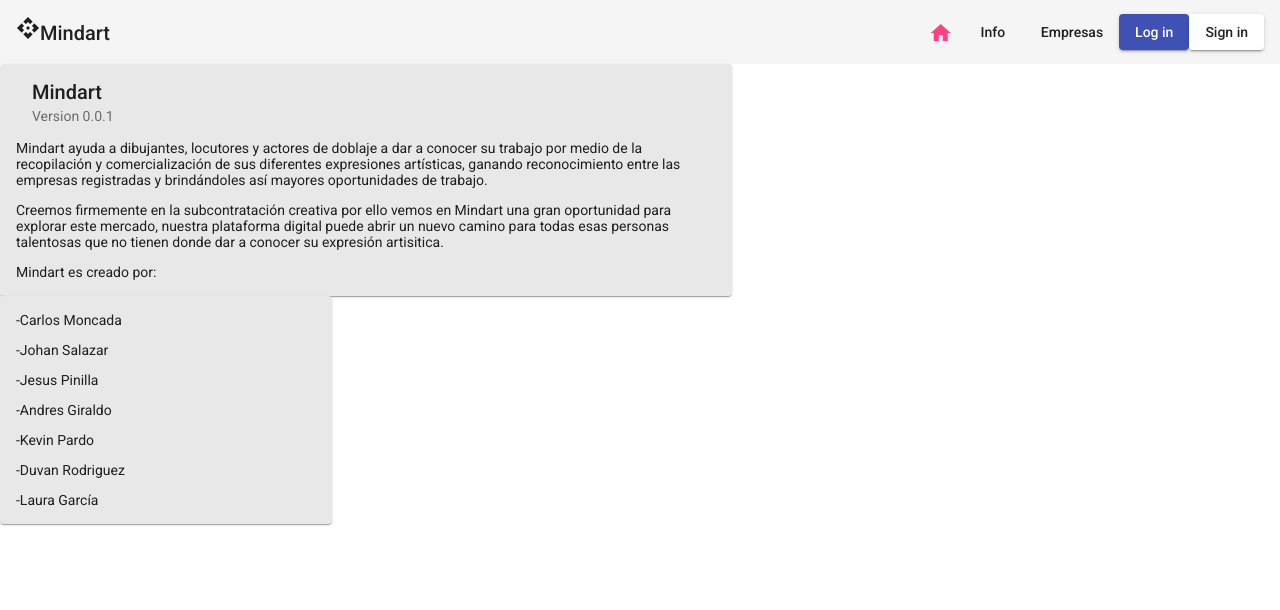
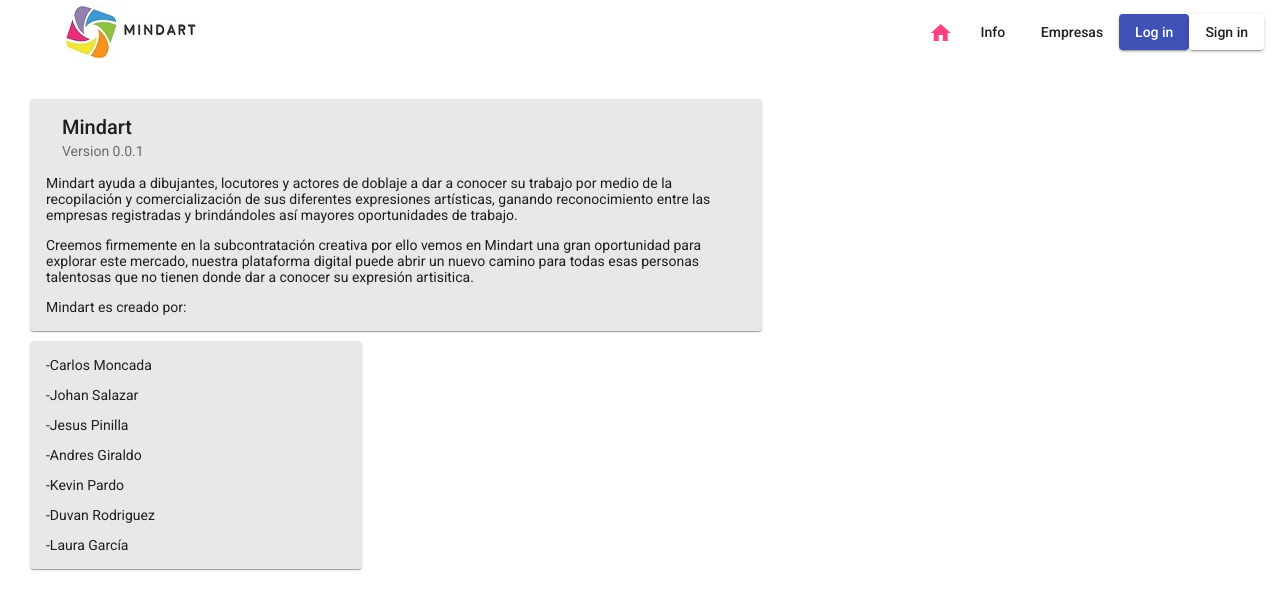
Before and after one commit to cloncada/Mindart, an Angular app: page /info in a window 1280 px wide. Shown: the top 610 px of the page. Built offline with nearby package versions, Linux system fonts and the light colour scheme.

Commit message:
Adicion componente General

```diff
--- a/src/app/general/general.component.css
+++ b/src/app/general/general.component.css
@@ -0,0 +1,7 @@
+.format-inicio{
+    background: white;
+}
+
+.mindart{
+    width: 50px; height: 50px;
+}
--- a/src/app/general/general.component.html
+++ b/src/app/general/general.component.html
@@ -1,8 +1,6 @@
 <mat-toolbar class="format-inicio">
     <div class="mindart"></div>
-    <span>
-        <mat-icon>api</mat-icon>Mindart
-    </span>
+    <img src="assets\Mindart.jpeg">
     <div class="espacio"></div>
 
     <button mat-icon-button color="accent" routerLink="inicio">
--- a/src/app/info/info.component.css
+++ b/src/app/info/info.component.css
@@ -1,8 +1,12 @@
 .format-info{
     background: rgb(233, 232, 232);
     max-width: 700px;
+    margin-top: 35px;
+    margin-left: 30px;
 }
 .format-nombres{
     background: rgb(233, 232, 232);
     max-width: 300px;
+    margin-left: 30px;
+    margin-top: 10px;
 }
--- a/src/app/inicio/inicio.component.css
+++ b/src/app/inicio/inicio.component.css
@@ -1,10 +1,3 @@
-.format-inicio{
-    background: white;
-}
-.mindart{
-    background-image: url('/assets/img/.mindart');
-    width: 100; height: 100;
-}
 .titulo{
     background: white;
     color:rgb(95, 15, 62);
```
Also changed, not shown: src/assets/Mindart.jpeg, src/assets/Mini_mindart.jpg (added).
